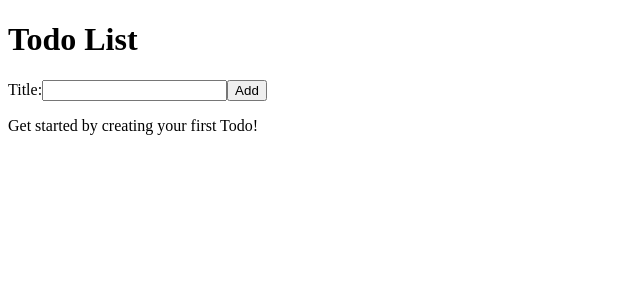
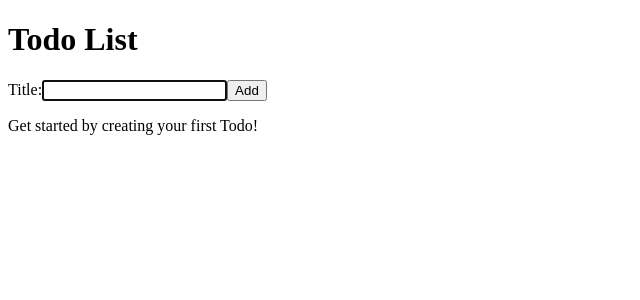
Before and after one commit to JamieBort/to-do-list-classwork, a React (Create React App) app: page / in a window 1280 px wide. Shown: the top 300 px of the page, without its empty margins (0-640 px from the left). Built offline with nearby package versions, Linux system fonts and the light colour scheme; the HTML template or start-up script is replaced by a standard one.

Commit message:
Finish the 'Add Auto-Focus to Input' section of assignment 06.

```diff
--- a/src/AddTodoForm.js
+++ b/src/AddTodoForm.js
@@ -30,6 +30,7 @@ function AddTodoForm({ onAddTodo }) {
 					value={todoTitle}
 					onChange={handleTitleChange}
 					// label="Title:"
+					isFocused
 				>
 					Title:
 				</InputWithLabel>
--- a/src/InputWithLabel.js
+++ b/src/InputWithLabel.js
@@ -2,7 +2,18 @@
 
 import React from 'react';
 
-const InputWithLabel = ({ htmlFor, label, value, onChange, children }) => {
+const InputWithLabel = ({ htmlFor, label, value, onChange, children, isFocused }) => {
+	const inputRef = React.useRef();
+
+	React.useEffect(
+		() => {
+			if (isFocused && inputRef.current) {
+				inputRef.current.focus();
+			}
+		},
+		[ isFocused ],
+	);
+
 	return (
 		<React.Fragment>
 			<label htmlFor={htmlFor}>
@@ -10,7 +21,7 @@ const InputWithLabel = ({ htmlFor, label, value, onChange, children }) => {
 				{children}
 			</label>
 
-			<input value={value} onChange={onChange} />
+			<input value={value} onChange={onChange} autoFocus={isFocused} ref={inputRef} />
 		</React.Fragment>
 	);
 };
```
